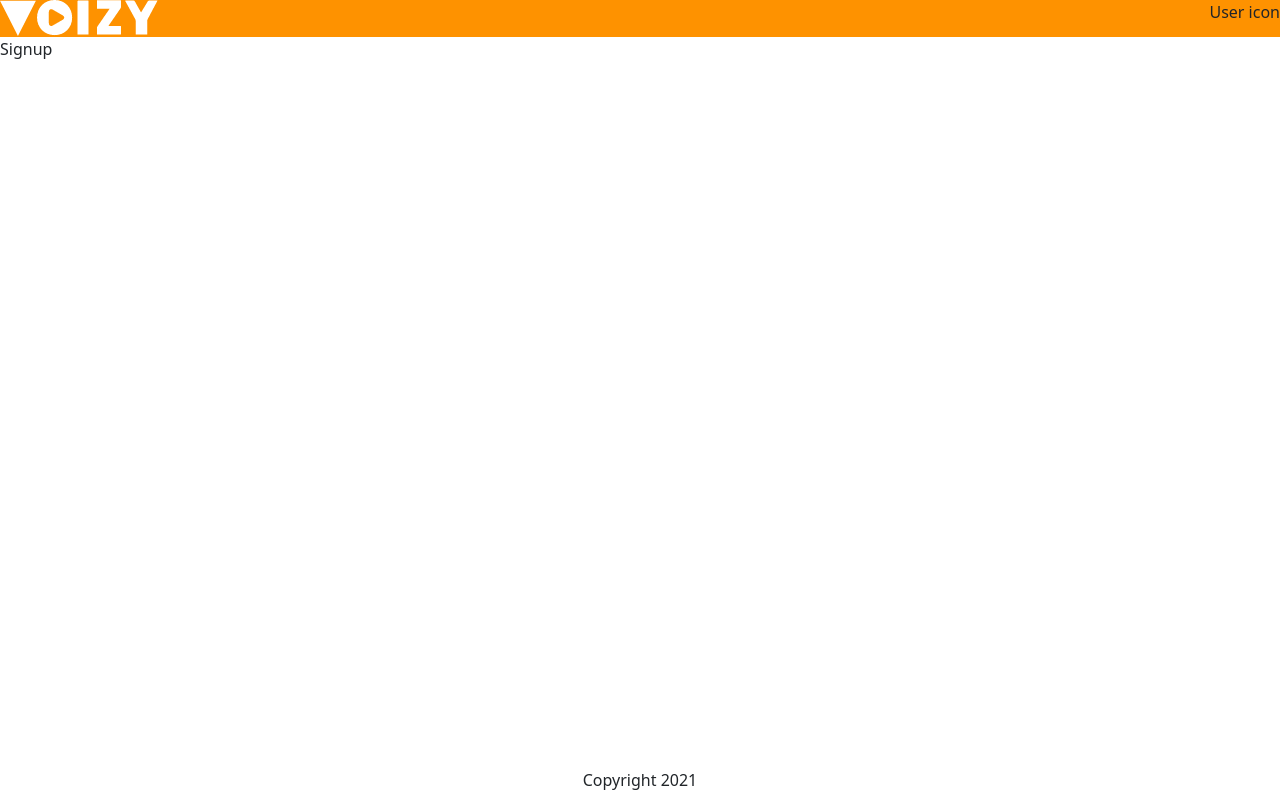
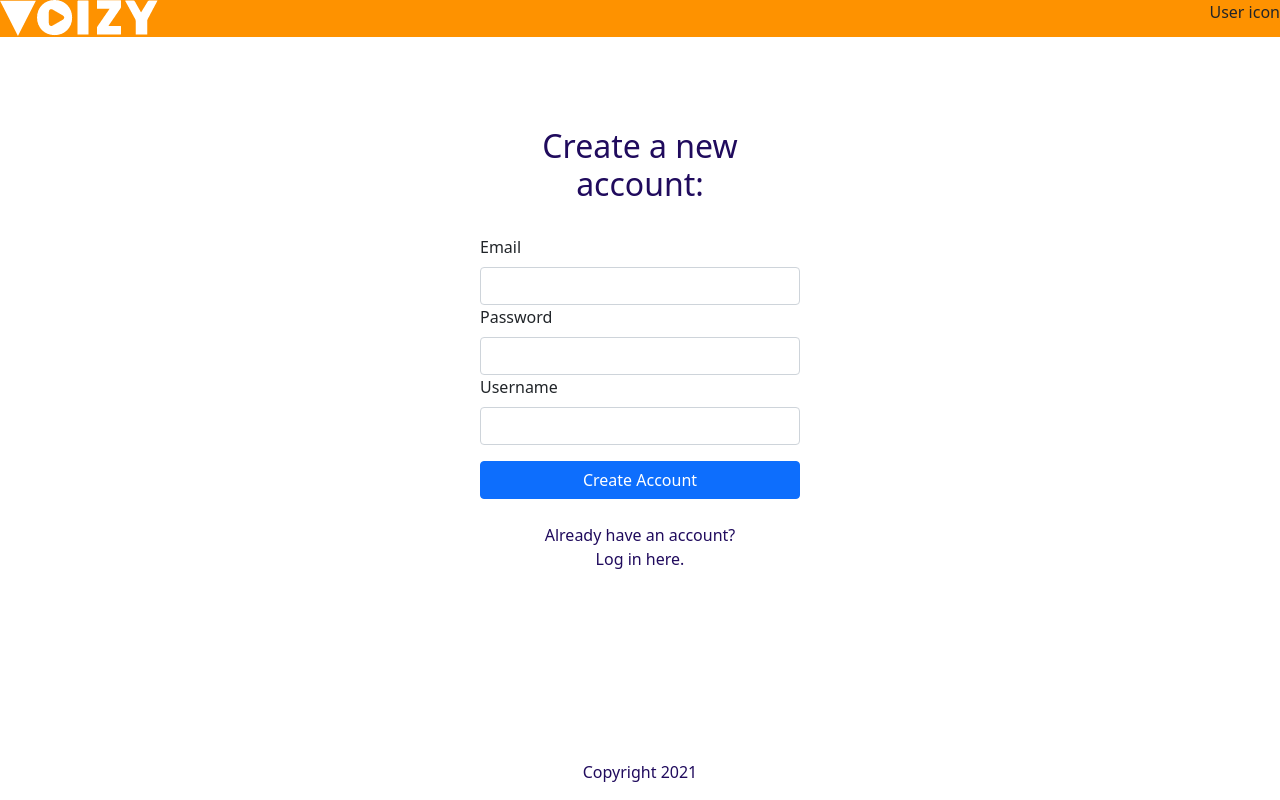
Before and after one commit to bch-voizy-chat/voizy-chat-client-side, a React (Create React App) app: page /signup in a window 1280 px wide. Built offline with nearby package versions, Linux system fonts and the light colour scheme.

Commit message:
add sign in and sign up forms

```diff
--- a/src/App.css
+++ b/src/App.css
@@ -3,3 +3,12 @@
 .thread {
 	border: 1px solid;
 }
+
+.form-flow {
+	--flow-space: 1rem;
+}
+
+.form-control:focus {
+	border-color: var(--color-orange);
+	box-shadow: var(--box-shadow-outline);
+}
--- a/src/components/Footer/Footer.js
+++ b/src/components/Footer/Footer.js
@@ -1,7 +1,11 @@
 import React from "react";
 
 const Footer = () => {
-	return <footer>Copyright {new Date().getFullYear()}</footer>;
+	return (
+		<footer>
+			<p>Copyright {new Date().getFullYear()}</p>
+		</footer>
+	);
 };
 
 export default Footer;
--- a/src/components/Main/Main.js
+++ b/src/components/Main/Main.js
@@ -16,6 +16,7 @@ const Main = () => {
 				<Route exact path='/' component={Home} />
 				<Route exact path='/login' component={Login} />
 				<Route exact path='/signup' component={Signup} />
+
 				<Route exact path='/new' component={NewAudio} />
 				<Route exact path='/conversation/:id' component={SingleThread} />
 				<Route path='/about' component={About} />
--- a/src/index.css
+++ b/src/index.css
@@ -1,5 +1,7 @@
 :root {
-	--primary-color: #fe9200;
+	--color-orange: #fe9200;
+	--color-purple: #200b5d;
+	--box-shadow-outline: 0 0 0.1rem 0.2rem rgba(254, 144, 0, 0.8);
 }
 
 body {
@@ -10,12 +12,18 @@ body {
 	position: relative;
 }
 
+h2,
+h3,
+p {
+	color: var(--color-purple);
+}
+
 p {
 	line-height: 1.5;
 }
 
 header {
-	background-color: var(--primary-color);
+	background-color: var(--color-orange);
 }
 
 main {
@@ -47,6 +55,11 @@ img {
 	width: 1px;
 }
 
+/* Flow CSS utility; add a class of flow to an element which will then add margin-top to sibling elements within that element. Where --flow-space is not defined: the default value is 1.5rem. */
+.flow > * + * {
+	margin-top: var(--flow-space, 1.5rem);
+}
+
 /* Remove _all_ animations and transitions for people that prefer not to see them */
 @media (prefers-reduced-motion: reduce) {
 	body {
--- a/src/pages/Login.js
+++ b/src/pages/Login.js
@@ -1,7 +1,36 @@
-import React from "react";
+import React, { useRef } from "react";
+import { Form, Button } from "react-bootstrap";
 
 const Login = () => {
-	return <div>Login</div>;
+	const emailRef = useRef();
+	const passwordRef = useRef();
+	return (
+		<div
+			className='flow d-flex flex-column justify-content-center mx-auto'
+			style={{ minHeight: "80vh", maxWidth: "320px" }}
+		>
+			<h2 className='text-center'>Login:</h2>
+			<Form className='flow form-flow'>
+				<Form.Group id='email'>
+					<Form.Label>Email</Form.Label>
+					<Form.Control type='email' ref={emailRef} required />
+				</Form.Group>
+				<Form.Group id='password'>
+					<Form.Label>Password</Form.Label>
+					<Form.Control type='password' ref={passwordRef} required />
+				</Form.Group>
+
+				<Button type='submit' className='w-100 mt-3'>
+					Create Account
+				</Button>
+			</Form>
+			<p className='w-100 text-center'>
+				Don't have an account?
+				<br />
+				Create one here.
+			</p>
+		</div>
+	);
 };
 
 export default Login;
--- a/src/pages/Signup.js
+++ b/src/pages/Signup.js
@@ -1,7 +1,41 @@
-import React from "react";
+import React, { useRef } from "react";
+import { Form, Button } from "react-bootstrap";
 
 const Signup = () => {
-	return <div>Signup</div>;
+	const emailRef = useRef();
+	const passwordRef = useRef();
+	const usernameRef = useRef();
+
+	return (
+		<div
+			className='flow d-flex flex-column justify-content-center mx-auto'
+			style={{ minHeight: "80vh", maxWidth: "320px" }}
+		>
+			<h2 className='text-center'>Create a new account:</h2>
+			<Form>
+				<Form.Group id='email'>
+					<Form.Label>Email</Form.Label>
+					<Form.Control type='email' ref={emailRef} required />
+				</Form.Group>
+				<Form.Group id='password'>
+					<Form.Label>Password</Form.Label>
+					<Form.Control type='password' ref={passwordRef} required />
+				</Form.Group>
+				<Form.Group id='username'>
+					<Form.Label>Username</Form.Label>
+					<Form.Control type='username' ref={usernameRef} required />
+				</Form.Group>
+				<Button type='submit' className='w-100 mt-3'>
+					Create Account
+				</Button>
+			</Form>
+			<p className='w-100 text-center'>
+				Already have an account?
+				<br />
+				Log in here.
+			</p>
+		</div>
+	);
 };
 
 export default Signup;
```
